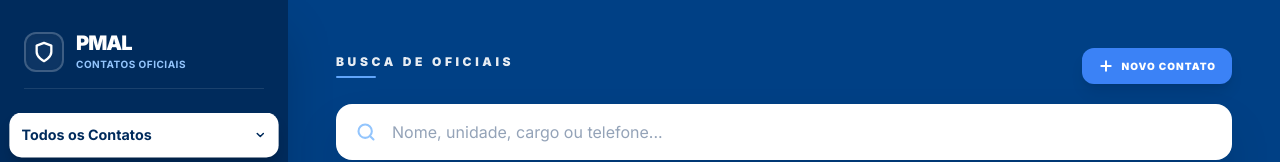
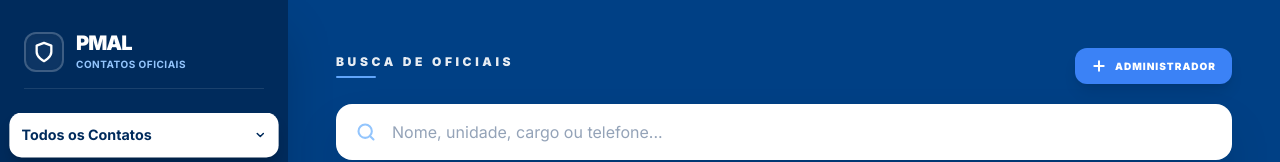
Before and after one commit to aldersouza-glitch/CONTATOSPMAL, a React (Vite) app: page / in a window 1280 px wide. Shown: the top 162 px of the page. Built offline with nearby package versions, Linux system fonts and the light colour scheme; no server answers; the database is empty.

Commit message:
style: mudar texto do botão para Administrador

```diff
--- a/App.tsx
+++ b/App.tsx
@@ -193,7 +193,7 @@ const App: React.FC = () => {
                 className="flex items-center gap-2 px-4 py-2.5 bg-blue-500 hover:bg-blue-400 text-white rounded-xl font-black uppercase text-[10px] tracking-widest shadow-lg active:scale-95 transition-all"
               >
                 <svg xmlns="http://www.w3.org/2000/svg" width="16" height="16" viewBox="0 0 24 24" fill="none" stroke="currentColor" strokeWidth="3" strokeLinecap="round" strokeLinejoin="round"><path d="M5 12h14" /><path d="M12 5v14" /></svg>
-                Novo Contato
+                {isAdmin ? 'Novo Contato' : 'Administrador'}
               </button>
             </div>
 
```
